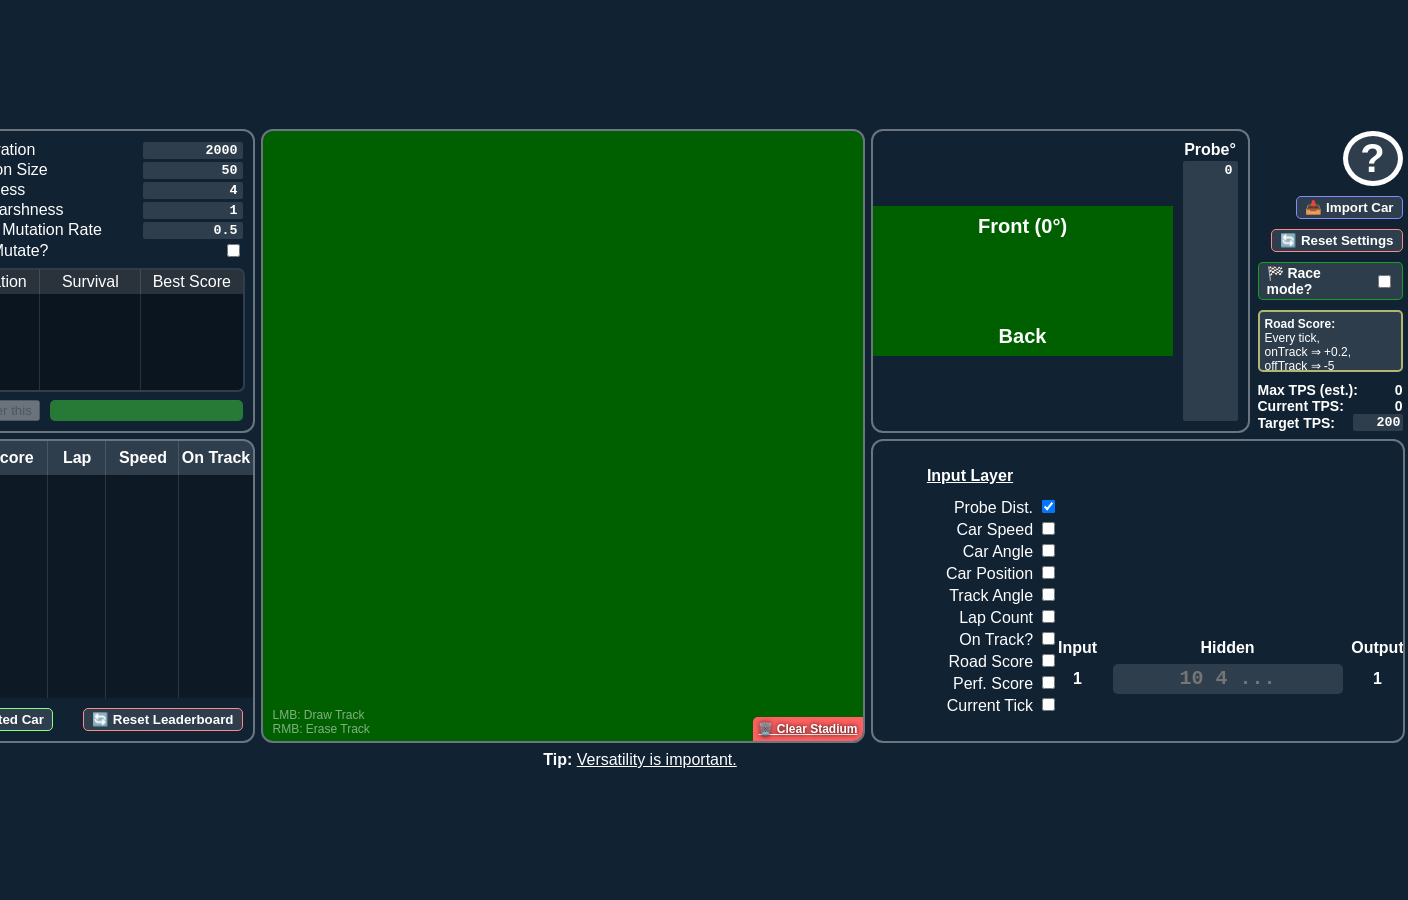
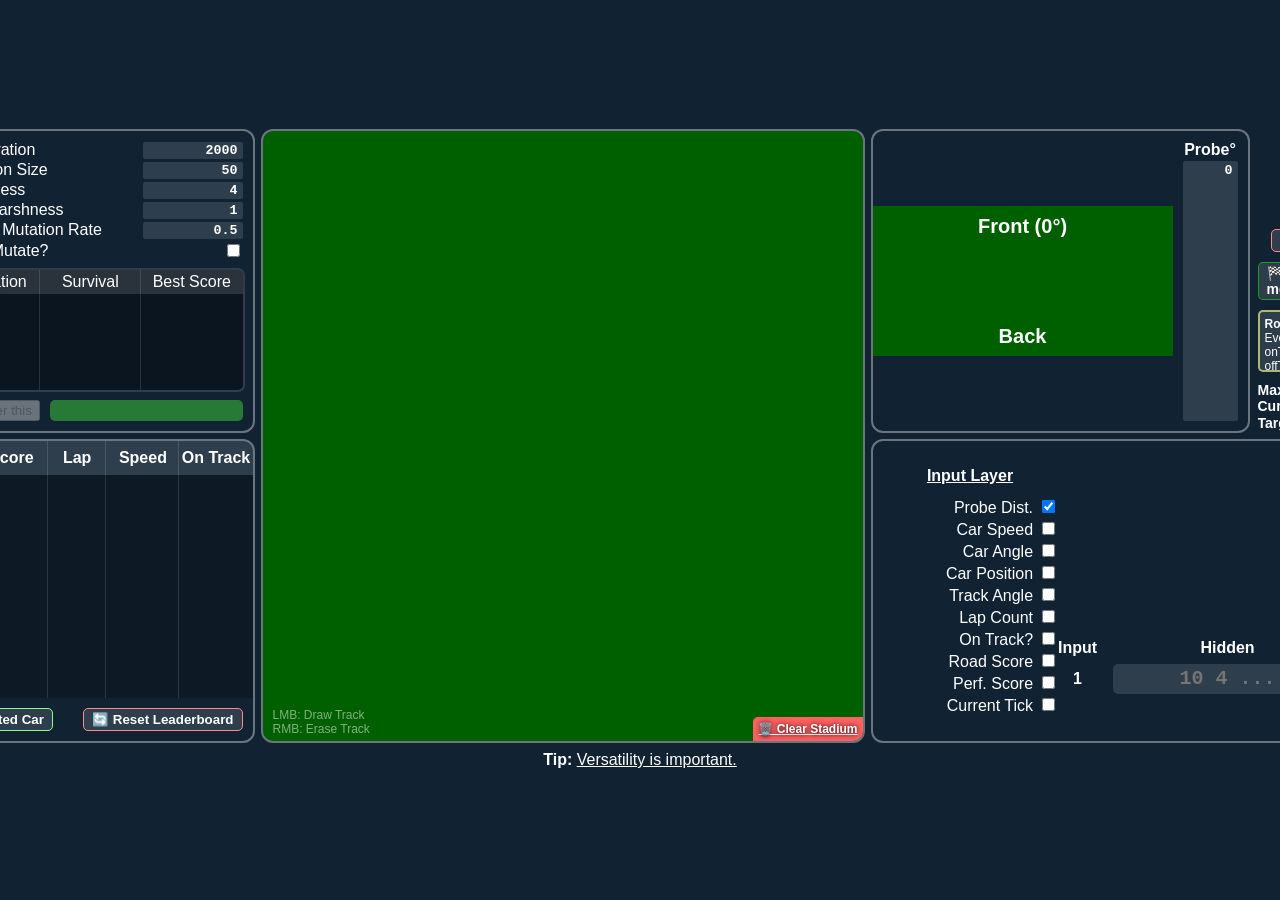

add more scroll guards

--- a/style.css
+++ b/style.css
@@ -20,6 +20,12 @@
     }
 }
 
+html {
+    overflow: hidden;
+    overscroll-behavior: none;
+    user-select: none;
+}
+
 body {
     background-color: #112233;
     font-family: 'Roboto', Arial, sans-serif;
@@ -36,6 +42,7 @@ body {
     overflow: hidden;
     overscroll-behavior: none;
     color-scheme: light;
+    user-select: none;
 }
 
 body.lowPerformanceMode {
@@ -873,6 +880,7 @@ input:user-invalid {
     text-shadow: 0 0 10px #000000;
     top: -100vh;
     left: -100vw;
+    display: none;
 
     .right {
         display: flex;
